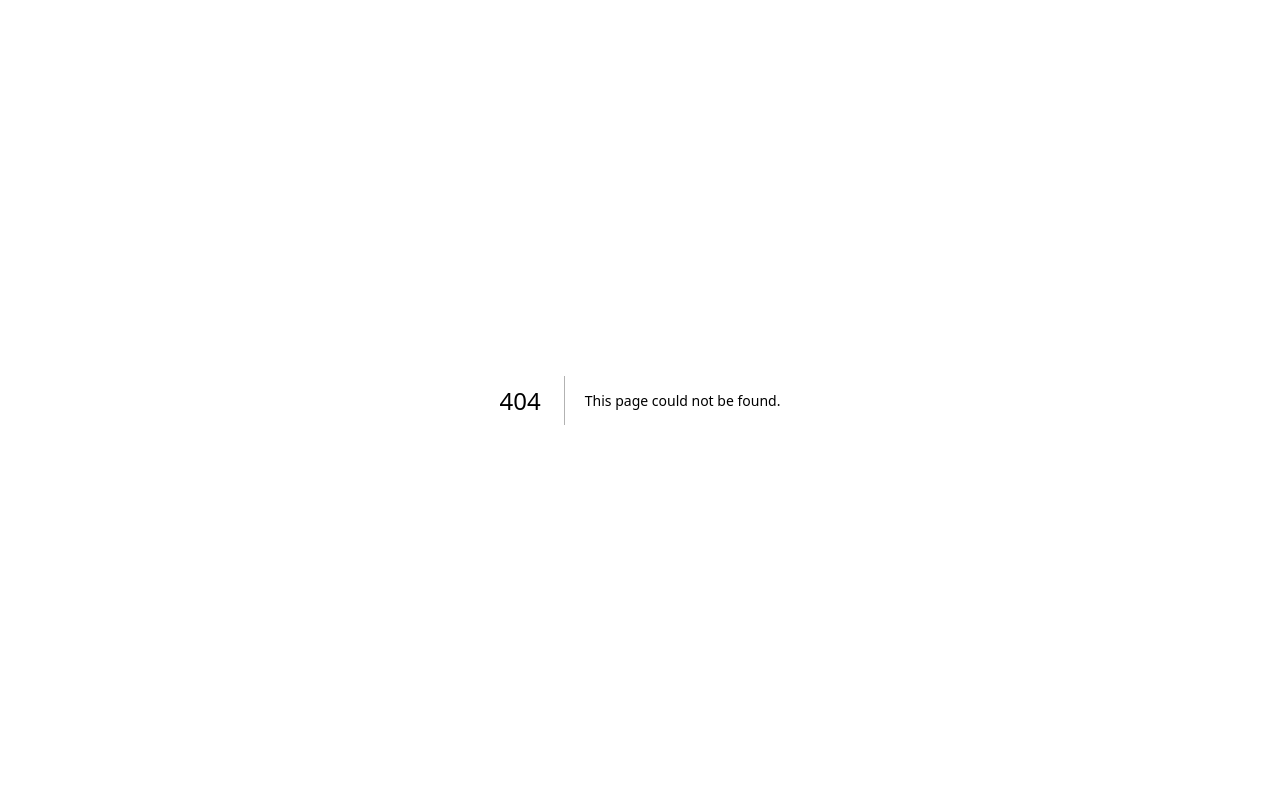
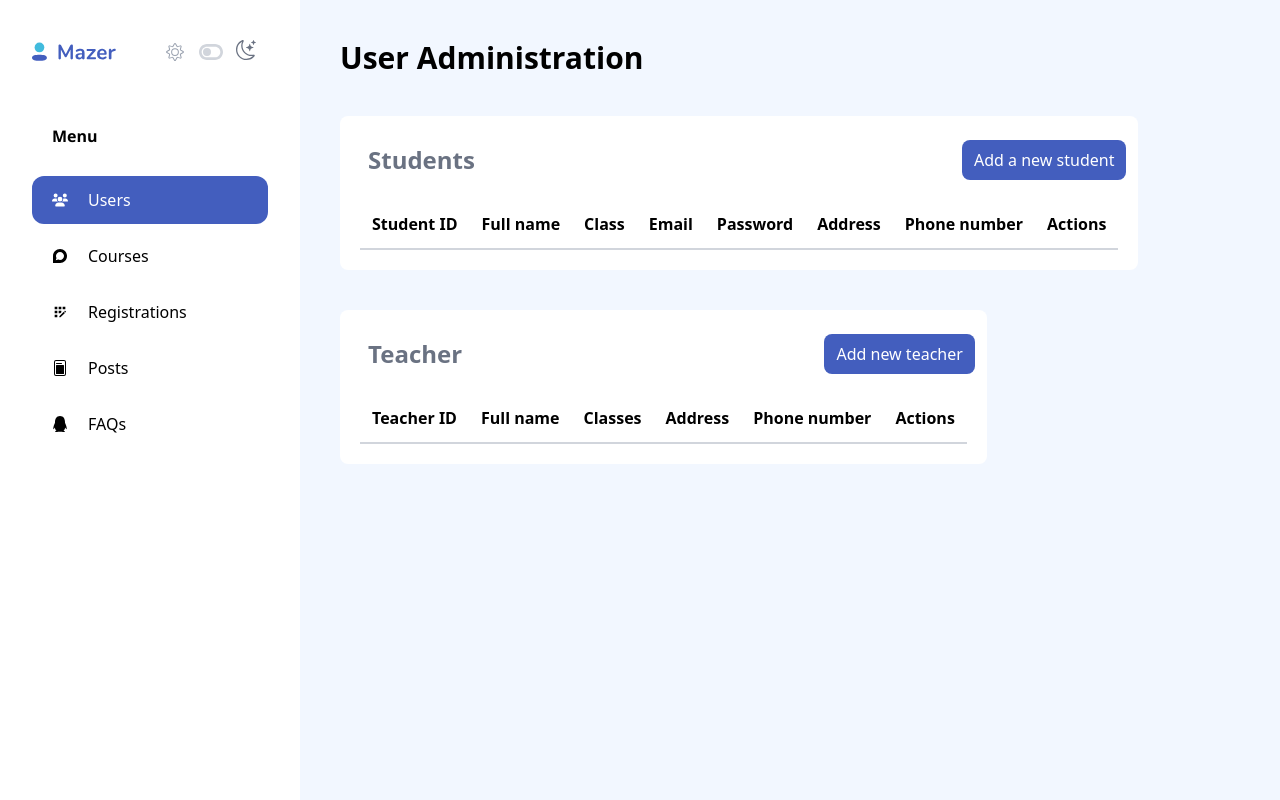
Before and after one commit to minhtoan-nmt/sue_project_frontend, a Next.js app: page /admin/users in a window 1280 px wide. Before the commit this address had no page. Built offline with nearby package versions, Linux system fonts and the light colour scheme.

Commit message:
#18 - create Tables

```diff
--- /dev/null
+++ b/src/app/(admin)/admin/courses/page.js
@@ -0,0 +1,12 @@
+'use client'
+
+import { CourseTable } from "@/component/Admin/CourseTable";
+
+export default function Page() {
+    return (
+        <div className="p-10">
+            <h1 className="font-bold text-3xl mb-10">Courses Administration</h1>
+            <CourseTable />
+        </div>
+    )
+}
--- /dev/null
+++ b/src/app/(admin)/admin/users/page.js
@@ -0,0 +1,12 @@
+import { StudentTable } from "@/component/Admin/StudentTable";
+import { TeacherTable } from "@/component/Admin/TeacherTable";
+
+export default function Page() {
+    return (
+        <div className="p-10">
+            <h1 className="font-bold text-3xl mb-10">User Administration</h1>
+            <StudentTable />
+            <TeacherTable />
+        </div>
+    )
+}
--- /dev/null
+++ b/src/component/Admin/CourseTable.js
@@ -0,0 +1,12 @@
+import { Table } from "./Table";
+
+export function CourseTable() {
+    const th = ["Course ID", "Name", "Number of Students", "Shift", "Level", "Homeroom Teacher", "Actions"]
+    return (
+        <Table
+        heading={"Courses"}
+        addStmt={"Add a course"}
+        tableHeaders={th}
+        />
+    )
+}
--- a/src/component/Admin/Sidebar.js
+++ b/src/component/Admin/Sidebar.js
@@ -1,6 +1,6 @@
 'use client'
 
-import { FaUserAlt } from "react-icons/fa";
+import { FaDiscourse } from "react-icons/fa";
 import { CiSun } from "react-icons/ci";
 import { FaToggleOff, FaUsers } from "react-icons/fa6";
 import Image from "next/image";
@@ -11,6 +11,7 @@ import { useState } from "react";
 import Link from "next/link";
 import { usePathname } from "next/navigation";
 import { FaQq } from "react-icons/fa";
+import { MdAppRegistration } from "react-icons/md";
 
 export function HeaderSidebar() {
     return (
@@ -36,17 +37,17 @@ export function Menu() {
         {
             itemName: "Users",
             icon: <FaUsers />,
-            link: "/admin/user"
+            link: "/admin/users"
         },
         {
-            itemName: "Products",
-            icon: <BsStack />,
-            link: "/admin/products"
+            itemName: "Courses",
+            icon: <FaDiscourse />,
+            link: "/admin/courses"
         },
         {
-            itemName: "Invoices",
-            icon: <BsCollectionFill />,
-            link: "/admin/invoices"
+            itemName: "Registrations",
+            icon: <MdAppRegistration />,
+            link: "/admin/registration"
         },
         {
             itemName: "Posts",
--- /dev/null
+++ b/src/component/Admin/StudentTable.js
@@ -0,0 +1,19 @@
+'use client'
+
+import { getUserData } from "./actions/getUsers";
+import { Table } from "./Table"
+// import { setStatus } from "../admin/invoices/setStatus";
+
+
+export function StudentTable({props, items}) {
+    const tableHeaders = ["Student ID", "Full name", "Class", "Email", "Password", "Address", "Phone number", "Actions"];
+    let students;
+
+    return (
+        <Table
+        heading="Students"
+        addStmt={"Add a new student"}
+        tableHeaders={tableHeaders}
+        />
+    )
+}
--- /dev/null
+++ b/src/component/Admin/Table.js
@@ -0,0 +1,85 @@
+import { FaPen } from "react-icons/fa";
+import { FaTrashAlt } from "react-icons/fa";
+import Link from "next/link";
+import { useState } from "react";
+import { GrPrevious, GrNext } from "react-icons/gr";
+import { CgDetailsMore } from "react-icons/cg";
+
+export function Table({props, items, heading, addStmt, tableHeaders}) {
+    return (
+        <div className={"bg-white rounded-lg p-1 md:p-3 w-fit my-10"}>
+            <div className="flex justify-between items-center">
+                <h1 className="p-4 text-sm md:text-2xl font-bold text-gray-500">{ heading }</h1>
+                <Link href="/admin/products/add_item">
+                    <button
+                        type="button"
+                        className="text-xs md:text-base h-fit py-2 px-3 bg-[#435ebe] text-white rounded-lg cursor-pointer hover:bg-blue-700 transition duration-75"
+                    >
+                        { addStmt }
+                    </button>
+                </Link>
+            </div>
+            <table className="m-2 text-xs md:text-base">
+                <thead>
+                    <tr className="border-b-2 border-gray-300">
+                        {tableHeaders.map((header) => {
+                            return (<th key={header} className="p-3">
+                            {header}
+                        </th>)})}
+                    </tr>
+                </thead>
+                {/* <tbody className="text-gray-700">
+                    {
+                        newItems.map(item => {
+                            return (
+                                <tr key={item["ID"]} className="border-b-2 border-gray-300 w-full max-w-full">
+                                    <td className="p-3">{item["ID"]}</td>
+                                    <td className="p-3">{item["Product Name"]}</td>
+                                    <td className="p-3">{item["Price"]}</td>
+                                    <td className="p-3 hidden md:table-cell">{item["Discount"]}</td>
+                                    <td className="p-3 hidden md:table-cell">{item["Item_type_id"]}</td>
+                                    <td className="p-3 hidden md:table-cell">{item["Brand"]}</td>
+                                    <td className="p-3">{item["Quantity"]}</td>
+                                    <td>
+                                        <Link href={`/admin/products/edit_item/${item["ID"]}`}>
+                                            <button type="button" className="p-2 rounded-full hover:bg-gray-300 ease-in duration-125"><FaPen /></button>
+                                        </Link>
+                                        <Link href={`/admin/confirmation/${item["ID"]}`}>
+                                            <button type="button" className="p-2 rounded-full hover:bg-gray-300 ease-in duration-125"><FaTrashAlt /></button>
+                                        </Link>
+                                    </td>
+                                </tr>
+                            )
+                        })
+                    }
+                </tbody> */}
+            </table>
+            {/* <div className="mt-3 flex flex-row justify-end p-5">
+                <button type="button" className="p-3 mr-2 rounded-md border border-gray-200 hover:bg-gray-200 cursor-pointer" onClick={() => page>1 && setPage(page - 1)}><GrPrevious /></button>
+                {pageNum.map(p =>
+                    <button key={p} type="button" className={"p-3 w-12 rounded-md border border-gray-200 cursor-pointer " + (p===page ? "bg-[#435ebe] text-white" : "hover:bg-gray-200")}
+                        onClick={() => setPage(p)}>{p}</button>)}
+                <button type="button" className="p-3 ml-2 mrounded-md border border-gray-200 hover:bg-gray-200 cursor-pointer" onClick={() => page + 1 <= numPages && setPage(page + 1)}><GrNext /></button>
+                <label htmlFor="itemsPerPage" className="p-3">Số hàng mỗi trang</label>
+                    <select
+                    name="itemsPerPage"
+                    id="itemsPerPage"
+                    defaultValue={8}
+                    className="border rounded-md border-gray-200 hover:bg-gray-200 cursor-pointer p-3"
+                    onChange={(e) => setItemPerPage(Number(e.target.value))}
+                    >
+                    <option value="1">1</option>
+                    <option value="2">2</option>
+                    <option value="3">3</option>
+                    <option value="4">4</option>
+                    <option value="5">5</option>
+                    <option value="6">6</option>
+                    <option value="7">7</option>
+                    <option value={8}>8</option>
+                    <option value="9">9</option>
+                    <option value="10">10</option>
+                    </select>
+            </div> */}
+        </div>
+    )
+}
--- /dev/null
+++ b/src/component/Admin/TeacherTable.js
@@ -0,0 +1,14 @@
+'use client'
+
+import { Table } from "./Table";
+
+export function TeacherTable() {
+    const tableHeaders = ["Teacher ID", "Full name", "Classes", "Address", "Phone number", "Actions"]
+    return (
+        <Table
+        heading={"Teacher"}
+        addStmt={"Add new teacher"}
+        tableHeaders={tableHeaders}
+        />
+    )
+}
--- /dev/null
+++ b/src/component/Admin/actions/getUsers.js
@@ -0,0 +1,15 @@
+'use server'
+
+import { cookies } from "next/headers"
+
+export async function getUserData() {
+    const cookie = await cookies();
+    const token = cookie.get("token");
+    console.log(token);
+    // const res = await fetch("http://103.172.79.235:7777/api/v0/users?page=1&limit=20", {
+    //     method: "GET",
+    //     headers: {
+    //         "Authorization" : "Bearer " +
+    //     }
+    // })
+}
--- a/src/component/Auth/logIn.js
+++ b/src/component/Auth/logIn.js
@@ -26,10 +26,14 @@ export async function logIn(username, password, success) {
 
     const cookie = await cookies();
     cookie.set("token", data.data.token, {
-        expires: Date.now() + 60*60*24*1000,
+        expires: new Date(Date.now() + 60*60*24*1000),
+        httpOnly: true,
+        secure: true,
     });
     cookie.set("role", data.data.role, {
-        expires: Date.now() + 60*60*24*1000,
+        expires: new Date(Date.now() + 60*60*24*1000),
+        httpOnly: true,
+        secure: true,
     })
     success = true;
     return data.data;
--- a/src/component/CourseLists.js
+++ b/src/component/CourseLists.js
@@ -13,7 +13,7 @@ export function CourseItem() {
     return (
         <div className="grid grid-cols-3 gap-12 p-24">
             {courses.map((course) => (
-                <Link href="/dashboard"><div key={course.id} className="bg-gray-100 rounded-lg p-4 shadow-md hover:shadow-lg transition-shadow duration-300">
+                <Link key={course.id} href="/dashboard"><div className="bg-gray-100 rounded-lg p-4 shadow-md hover:shadow-lg transition-shadow duration-300">
                     <Image src={course.imageSrc} alt={course.name} className="w-full h-48 object-cover rounded-lg mb-4" />
                     <h2 className="text-xl font-bold mb-2">{course.name}</h2>
                     <p className="text-gray-600">{course.description}</p>
```
